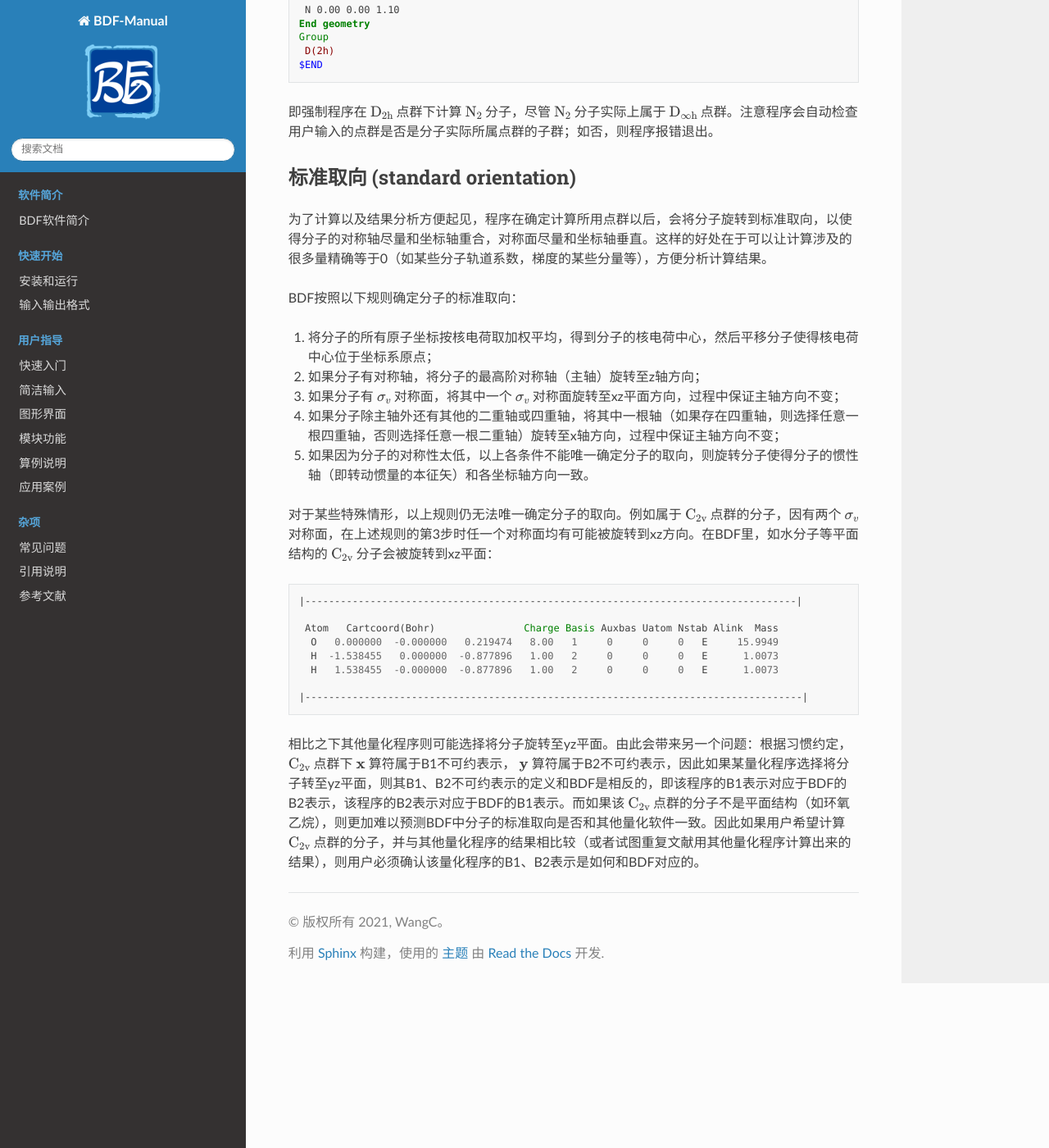
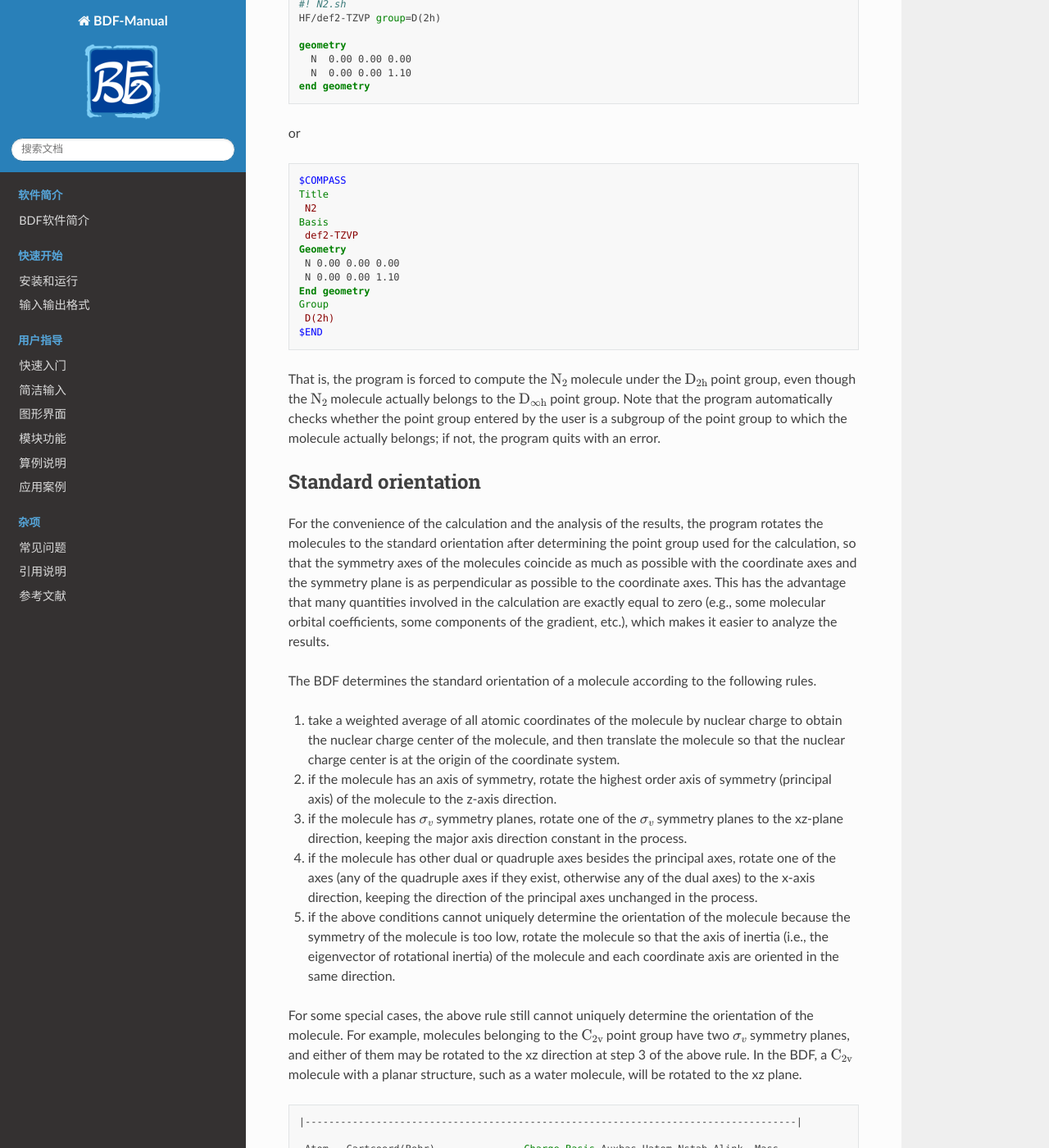
Before and after one commit to BDF-manual-maintenance/BDF-manual-en, a Sphinx documentation site: the page built from source/guide/Point-Group.rst, in a window 1280 px wide and 1400 px high, scrolled down 3124 px. Shown: the whole window at 82% size. Built offline with Sphinx 7.4.7 and the Read the Docs theme 2.0.0, drawn with Linux system fonts in a browser that asks for light colours; some of the changed text lies outside the part shown.

Commit message:
Update Point-Group.rst

```diff
--- a/source/guide/Point-Group.rst
+++ b/source/guide/Point-Group.rst
@@ -1,10 +1,16 @@
 
 .. _Point-Group:
 
-对称性与分子点群
+Symmetry and molecular point groups
 ================================================
 
-BDF支持在计算中考虑分子点群对称性。除某些计算任务（如开壳层TDDFT、TDDFT/SOC等）仅支持 :math:`\rm D_{2h}` 及其子群（即 :math:`\rm C_1, C_i, C_s, C_2, D_2, C_{2h}, C_{2v}, D_{2h}` ，一般统称为阿贝尔群）以外，大部分计算任务支持任何的实表示点群（所有的阿贝尔群，以及 :math:`\rm C_{nv}, D_{n}, D_{nh}, D_{nd}, T_d, O, O_h, I, I_h` ；其中特殊点群 :math:`\rm C_{\infty v}, D_{\infty h}` 虽然名义上支持，但是是分别当作 :math:`\rm C_{20v}` 和 :math:`\rm D_{20h}` 来处理的，而单个原子按 :math:`\rm O_{h}` 群处理），但不支持复表示点群（ :math:`\rm C_n, C_{nh} (n \ge 3); S_{2n} (n \ge 2); T, T_h` ）。程序可以自动根据用户在COMPASS模块输入的分子坐标来判断分子所属的点群，并在分子属于复表示点群时自动改用合适的子群。确定分子所属点群以后，程序即可产生该点群的群操作算符、特征标表、不可约表示等信息，以备后续计算使用。以氨分子为例：
+BDF supports the consideration of molecular point group symmetries in the computation.
+Most computational tasks support any real representation point group（all Abelian groups, as well as :math:`\rm C_{nv}, D_{n}, D_{nh}, D_{nd}, T_d, O, O_h, I, I_h` ；
+the special point groups :math:`\rm C_{\infty v}, D_{\infty h}` are nominally supported but are treated as :math:`\rm C_{20v}` and :math:`\rm D_{20h}` respectively.
+except for some computational tasks (e.g., open-shell TDDFT, TDDFT/SOC, etc.) that support only :math:`\rm D_{2h}` and its subgroups (i.e.,  :math:`\rm C_1, C_i, C_s, C_2, D_2, C_{2h}, C_{2v}, D_{2h}` ，generally referred to as Abelian groups)
+while individual atoms are treated as :math:`\rm O_{h}` groups), but not the complex representation point groups（ :math:`\rm C_n, C_{nh} (n \ge 3); S_{2n} (n \ge 2); T, T_h` ）。
+
+The program can automatically determine the point group to which a molecule belongs based on the coordinates of the molecule entered by the user in COMPASS module, and automatically change to the appropriate subgroup when the molecule belongs to the complex representation point group. After determining the point group to which the molecule belongs, the program generates the group operator, the characteristic scale, and the integrable representation of the point group for subsequent calculations. Take ammonia molecule as an example.
 
 .. code-block:: bdf
 
@@ -25,7 +31,7 @@ BDF支持在计算中考虑分子点群对称性。除某些计算任务（如
       medium
     $end
 
-对应的高级输入模式，**COMPASS** 中的内容为
+The corresponding advanced input mode in **COMPASS** is
 
 .. code-block:: bdf
 
@@ -44,7 +50,7 @@ BDF支持在计算中考虑分子点群对称性。除某些计算任务（如
    medium
   $END
 
-注意因为初始结构不严格满足 :math:`\rm C_{3v}` 对称性，这里用 ``thresh medium`` 选择较松的判断对称性的阈值（默认为 ``tight`` ，也可选择更松的 ``loose`` ）。由输出文件可以看到，程序自动识别出该分子属于 :math:`\rm C_{3v}` 点群：
+Note that since the initial structure does not strictly satisfy the :math:`\rm C_{3v}` symmetry, the ``thresh medium`` is used here to choose a looser threshold for judging the symmetry (the default is ``tight``, or a looser one can be ``loose`` ）。As can be seen from the output file, the program automatically identifies the molecule as belonging to the :math:`\rm C_{3v}` point group.
 
 .. code-block::
 
@@ -55,7 +61,7 @@ BDF支持在计算中考虑分子点群对称性。除某些计算任务（如
     User set point group as C(3V)
     Largest Abelian Subgroup C(S)                         2
 
-注意点群名称的下标需要用括号括起来，诸如 :math:`\rm C_{\infty v}, D_{\infty h}` 群需要写作C(LIN)、D(LIN)。接下来打印不可约表示信息、CG系数表等。在COMPASS部分输出的最后，程序给出该点群下不可约表示的列表，以及属于每个不可约表示的轨道的数目：
+Note that the subscripts of the point group names need to be enclosed in parentheses, e.g. :math:`\rm C_{\infty v}, D_{\infty h}` groups need to be written as C(LIN), D(LIN). Next, the integrable representation information, the CG coefficient table, etc. are printed. At the end of the COMPASS section output, the program gives a list of the integrable representations under the point group and the number of orbits belonging to each integrable representation.
 
 .. code-block::
 
@@ -69,10 +75,10 @@ BDF支持在计算中考虑分子点群对称性。除某些计算任务（如
     Norb  :     10         1        18
   |--------------------------------------------------|
 
-不可约表示的排列顺序
+Order of integrable representations
 ---------------------------------------------
 
-很多时候，用户需要在输入文件中指定诸如每个不可约表示的轨道占据数（在SCF模块的输入中指定），以及每个不可约表示下计算多少个激发态（在TDDFT模块的输入中指定）等信息，而这些信息一般是以数组的形式提供的，例如
+Very often, the user needs to specify in the input file information such as the number of orbits occupied by each integrable representation (specified in the input to the SCF module) and how many excited states are calculated under each integrable representation (specified in the input to the TDDFT module), which is generally provided in the form of an array, e.g.
 
 .. code-block:: bdf
 
@@ -81,9 +87,9 @@ BDF支持在计算中考虑分子点群对称性。除某些计算任务（如
    3 1 2
   $END
 
-表示第一个不可约表示计算3个激发态，第二个不可约表示计算1个激发态，第三个不可约表示计算2个激发态（详见本手册的 :ref:`TDDFT章节<TD>`）。这就势必要求用户在撰写输入文件时已知道各个不可约表示在BDF程序内部的排列顺序。以下给出BDF支持的所有点群下各个不可约表示的排列顺序：
+It indicates that the first integrability indicates the calculation of 3 excited states, the second integrability indicates the calculation of 1 excited state, and the third integrability indicates the calculation of 2 （see the :ref:`TDDFT section <TD>` of this manual for details）。This necessarily requires the user to know the order of the integrable representations inside the BDF program at the time of writing the input file. The order of the integrable representations for all point groups supported by the BDF is given below.
 
-.. table:: 不同点群下各个不可约表示的排列顺序
+.. table:: The order of irreducible representations under different point groups
    :widths: 30 70
 
    ==================== ======================================================================================================
@@ -110,7 +116,7 @@ BDF支持在计算中考虑分子点群对称性。除某些计算任务（如
    I(h)                 Ag, T1g, T2g, Fg, Hg, Au, T1u, T2u, Fu, Hu
    ==================== ======================================================================================================
 
-用户也可强制程序在分子所属点群的某个子群下计算，方法是在COMPASS模块的输入里使用group关键词，如：
+The user can also force the program to calculate under a subgroup of the point group to which the molecule belongs by using the group keyword in the COMPASS module input, e.g.
 
 .. code-block:: bdf
 
@@ -122,7 +128,7 @@ BDF支持在计算中考虑分子点群对称性。除某些计算任务（如
     N  0.00 0.00 1.10
   end geometry
 
-或者
+or
 
 .. code-block:: bdf
 
@@ -139,22 +145,22 @@ BDF支持在计算中考虑分子点群对称性。除某些计算任务（如
    D(2h)
   $END
 
-即强制程序在 :math:`\rm D_{2h}` 点群下计算 :math:`\rm N_2` 分子，尽管 :math:`\rm N_2` 分子实际上属于 :math:`\rm D_{\infty h}` 点群。注意程序会自动检查用户输入的点群是否是分子实际所属点群的子群；如否，则程序报错退出。
+That is, the program is forced to compute the  :math:`\rm N_2` molecule under the :math:`\rm D_{2h}` point group, even though the :math:`\rm N_2` molecule actually belongs to the :math:`\rm D_{\infty h}` point group. Note that the program automatically checks whether the point group entered by the user is a subgroup of the point group to which the molecule actually belongs; if not, the program quits with an error.
 
-标准取向 (standard orientation)
+Standard orientation
 ---------------------------------------------
 
-为了计算以及结果分析方便起见，程序在确定计算所用点群以后，会将分子旋转到标准取向，以使得分子的对称轴尽量和坐标轴重合，对称面尽量和坐标轴垂直。这样的好处在于可以让计算涉及的很多量精确等于0（如某些分子轨道系数，梯度的某些分量等），方便分析计算结果。
+For the convenience of the calculation and the analysis of the results, the program rotates the molecules to the standard orientation after determining the point group used for the calculation, so that the symmetry axes of the molecules coincide as much as possible with the coordinate axes and the symmetry plane is as perpendicular as possible to the coordinate axes. This has the advantage that many quantities involved in the calculation are exactly equal to zero (e.g., some molecular orbital coefficients, some components of the gradient, etc.), which makes it easier to analyze the results.
 
-BDF按照以下规则确定分子的标准取向：
+The BDF determines the standard orientation of a molecule according to the following rules.
 
-1. 将分子的所有原子坐标按核电荷取加权平均，得到分子的核电荷中心，然后平移分子使得核电荷中心位于坐标系原点；
-2. 如果分子有对称轴，将分子的最高阶对称轴（主轴）旋转至z轴方向；
-3. 如果分子有 :math:`\sigma_v` 对称面，将其中一个 :math:`\sigma_v` 对称面旋转至xz平面方向，过程中保证主轴方向不变；
-4. 如果分子除主轴外还有其他的二重轴或四重轴，将其中一根轴（如果存在四重轴，则选择任意一根四重轴，否则选择任意一根二重轴）旋转至x轴方向，过程中保证主轴方向不变；
-5. 如果因为分子的对称性太低，以上各条件不能唯一确定分子的取向，则旋转分子使得分子的惯性轴（即转动惯量的本征矢）和各坐标轴方向一致。
+1. take a weighted average of all atomic coordinates of the molecule by nuclear charge to obtain the nuclear charge center of the molecule, and then translate the molecule so that the nuclear charge center is at the origin of the coordinate system.
+2. if the molecule has an axis of symmetry, rotate the highest order axis of symmetry (principal axis) of the molecule to the z-axis direction.
+3. if the molecule has :math:`\sigma_v` symmetry planes, rotate one of the :math:`\sigma_v` symmetry planes to the xz-plane direction, keeping the major axis direction constant in the process.
+4. if the molecule has other dual or quadruple axes besides the principal axes, rotate one of the axes (any of the quadruple axes if they exist, otherwise any of the dual axes) to the x-axis direction, keeping the direction of the principal axes unchanged in the process.
+5. if the above conditions cannot uniquely determine the orientation of the molecule because the symmetry of the molecule is too low, rotate the molecule so that the axis of inertia (i.e., the eigenvector of rotational inertia) of the molecule and each coordinate axis are oriented in the same direction.
 
-对于某些特殊情形，以上规则仍无法唯一确定分子的取向。例如属于 :math:`\rm C_{2v}` 点群的分子，因有两个 :math:`\sigma_v` 对称面，在上述规则的第3步时任一个对称面均有可能被旋转到xz方向。在BDF里，如水分子等平面结构的 :math:`\rm C_{2v}` 分子会被旋转到xz平面：
+For some special cases, the above rule still cannot uniquely determine the orientation of the molecule. For example, molecules belonging to the :math:`\rm C_{2v}` point group have two :math:`\sigma_v` symmetry planes, and either of them may be rotated to the xz direction at step 3 of the above rule. In the BDF, a :math:`\rm C_{2v}` molecule with a planar structure, such as a water molecule, will be rotated to the xz plane.
 
 .. code:: bdf
 
@@ -167,4 +173,9 @@ BDF按照以下规则确定分子的标准取向：
 
   |------------------------------------------------------------------------------------|
 
-相比之下其他量化程序则可能选择将分子旋转至yz平面。由此会带来另一个问题：根据习惯约定， :math:`\rm C_{2v}` 点群下 :math:`\mathbf{x}` 算符属于B1不可约表示， :math:`\mathbf{y}` 算符属于B2不可约表示，因此如果某量化程序选择将分子转至yz平面，则其B1、B2不可约表示的定义和BDF是相反的，即该程序的B1表示对应于BDF的B2表示，该程序的B2表示对应于BDF的B1表示。而如果该 :math:`\rm C_{2v}` 点群的分子不是平面结构（如环氧乙烷），则更加难以预测BDF中分子的标准取向是否和其他量化软件一致。因此如果用户希望计算 :math:`\rm C_{2v}` 点群的分子，并与其他量化程序的结果相比较（或者试图重复文献用其他量化程序计算出来的结果），则用户必须确认该量化程序的B1、B2表示是如何和BDF对应的。
+In contrast, other quantization programs may choose to rotate the numerator to the yz plane.
+This leads to another problem: according to the customary convention, the  :math:`\mathbf{x}` operator under the :math:`\rm C_{2v}` point group belongs to the B1 integrable representation and the :math:`\mathbf{y}` operator belongs to the B2 integrable representation,
+so if a quantization program chooses to rotate the numerator to the yz plane, its B1 and B2 integrable representations are defined opposite to the BDF,
+i.e., the B1 representation of the program corresponds to the B2 representation of the BDF, and the B2 representation of the program corresponds to the B2 representation of the BDF of the B1 representation of the BDF.
+And if the molecule of this :math:`\rm C_{2v}` point group is not a planar structure (e.g., ethylene oxide), it is even more difficult to predict whether the standard orientation of the molecule in the BDF is consistent with other quantization software.
+Therefore, if the user wishes to calculate the molecules of the :math:`\rm C_{2v}` point group and compare the results with those of other quantization programs (or try to duplicate the results calculated by other quantization programs in the literature), the user must confirm how the B1 and B2 representations of the quantization program correspond to the BDF.
```
